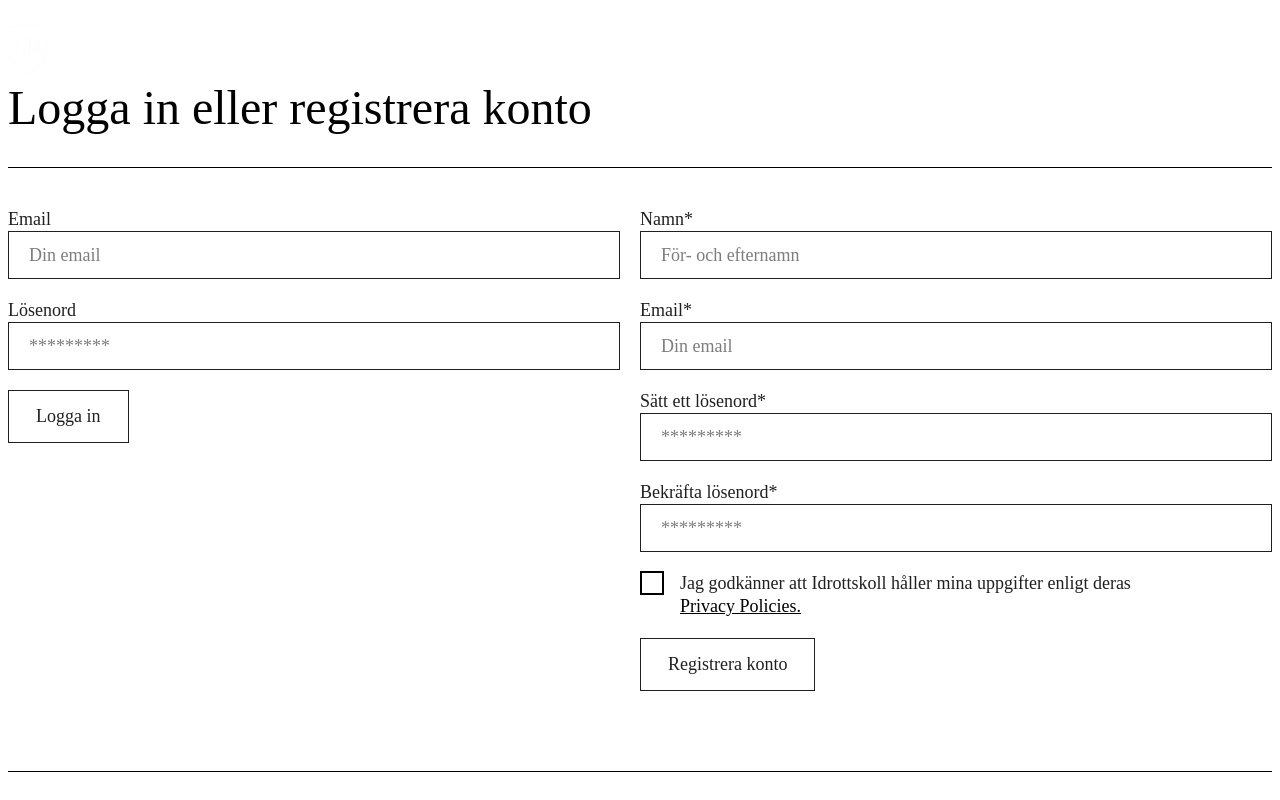
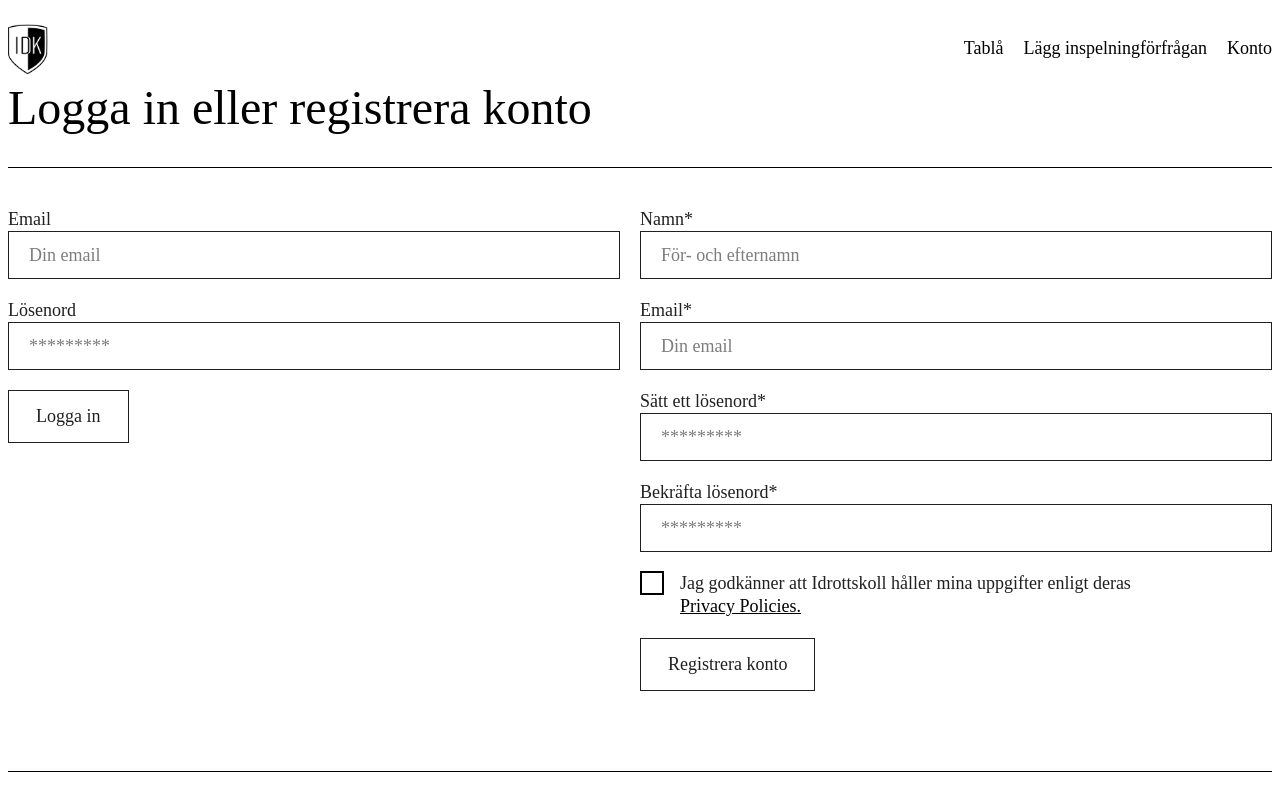
Before and after one commit to Idrottskoll/idrotskoll, a React app: page /konto in a window 1280 px wide. Shown: the top 800 px of the page. Built offline with nearby package versions, Linux system fonts and the light colour scheme; a web font is replaced by a local one.

Commit message:
fixet header

```diff
--- a/src/components/pages/Account.js
+++ b/src/components/pages/Account.js
@@ -1,6 +1,6 @@
 import React, { Component } from 'react';
 import Footer from '../layout/Footer';
-import Header from '../layout/Header';
+import HeaderDark from '../layout/HeaderDark';
 import SignIn from '../account/SignIn';
 import SignUp from '../account/SignUp';
 import {
@@ -122,7 +122,7 @@ export default class Account extends Component {
     render() {
         return (
             <div>
-                <Header />
+                <HeaderDark />
                 <div className="row tm-40">
                     <div className="large-12">
                         <Title>
```
